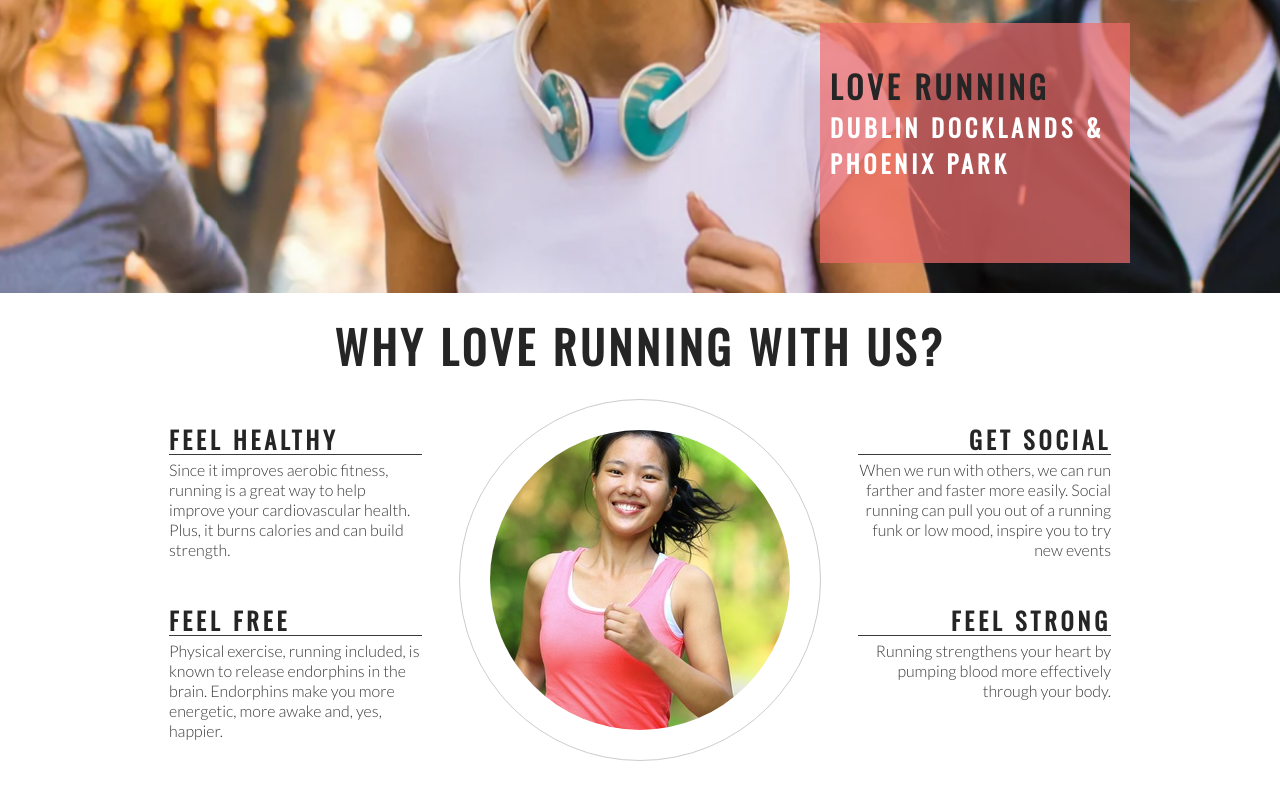
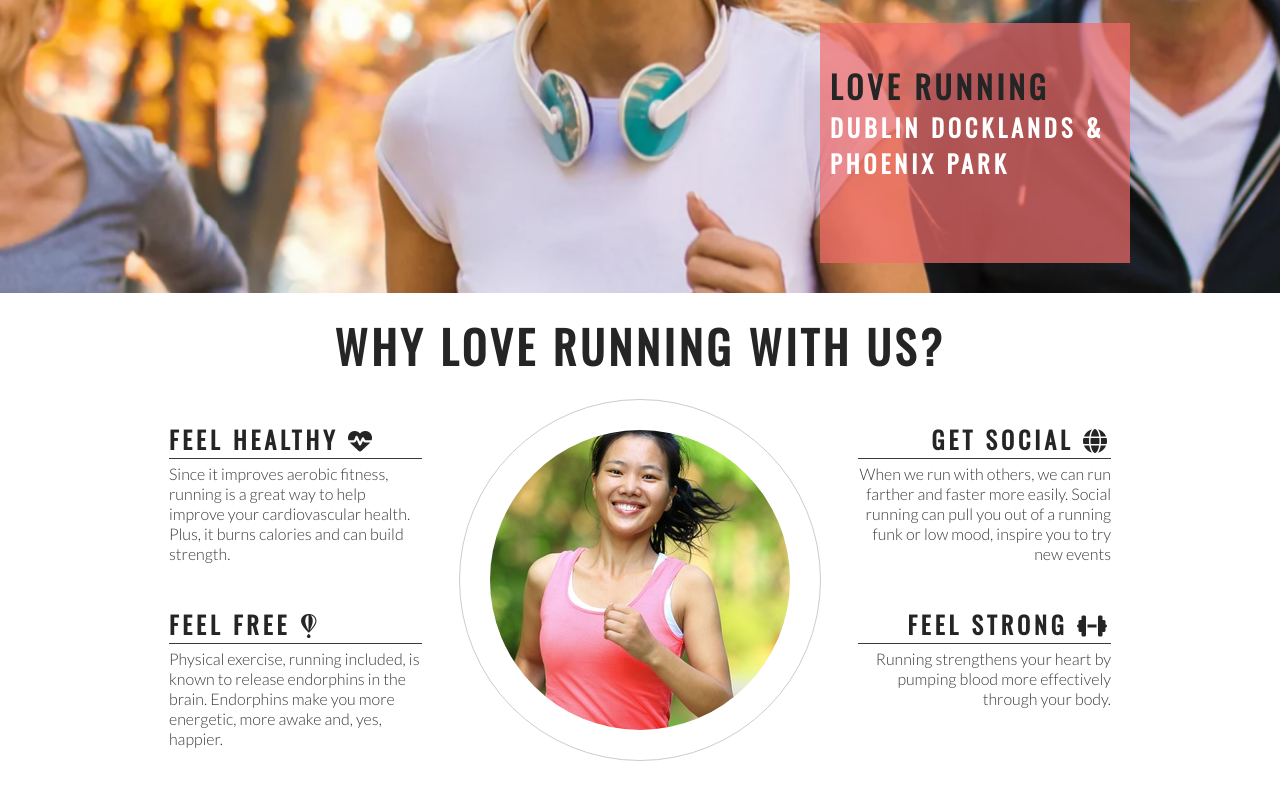
Before and after one commit to felipesimao1/love-running, a plain HTML site: page index.html in a window 1280 px wide. Shown: the part 382-1184 px from the top of the page. Drawn offline with nearby package versions, Linux system fonts and the light colour scheme.

Commit message:
add icons

```diff
--- a/index.html
+++ b/index.html
@@ -36,14 +36,14 @@
         <h2 id="welcome">Why Love Running With Us?</h2>
             <div id="left-about">
                 <div class="left-about-heading">
-                    <h2>Feel Healthy</h2>
+                    <h2>Feel Healthy <i class="fa-solid fa-heart-pulse"></i></h2>
                     <hr>
                     <p>Since it improves aerobic fitness, running is a great way to help improve your cardiovascular health. Plus, it burns calories and can build strength.</p>
                 </div>
 
 
                 <div class="left-about-heading">
-                    <h2>Feel Free</h2>
+                    <h2>Feel Free <i class="fa-brands fa-fly"></i></h2>
                     <hr>
                     <p>Physical exercise, running included, is known to release endorphins in the brain. Endorphins make you more energetic, more awake and, yes, happier. </p>
                 </div>
@@ -51,14 +51,14 @@
 
             <div id="right-about">
                 <div class="right-about-heading">
-                    <h2>Get Social</h2>
+                    <h2>Get Social <i class="fa-solid fa-globe"></i></h2>
                     <hr>
                     <p>When we run with others, we can run farther and faster more easily. Social running can pull you out of a running funk or low mood, inspire you to try new events</p>
                 </div>
 
 
                 <div class="right-about-heading">
-                    <h2>Feel Strong</h2>
+                    <h2>Feel Strong <i class="fa-solid fa-dumbbell"></i></h2>
                     <hr>
                     <p>Running strengthens your heart by pumping blood more effectively through your body. </p>
                 </div>
@@ -74,6 +74,9 @@
 
     <section>Running locations and times</section>
     <footer>social links here</footer>
+
+    <!--font awsome script-->
+    <script src="https://kit.fontawesome.com/0fcfc04b96.js" crossorigin="anonymous"></script>
 </body>
 </body>
 </html>
```
